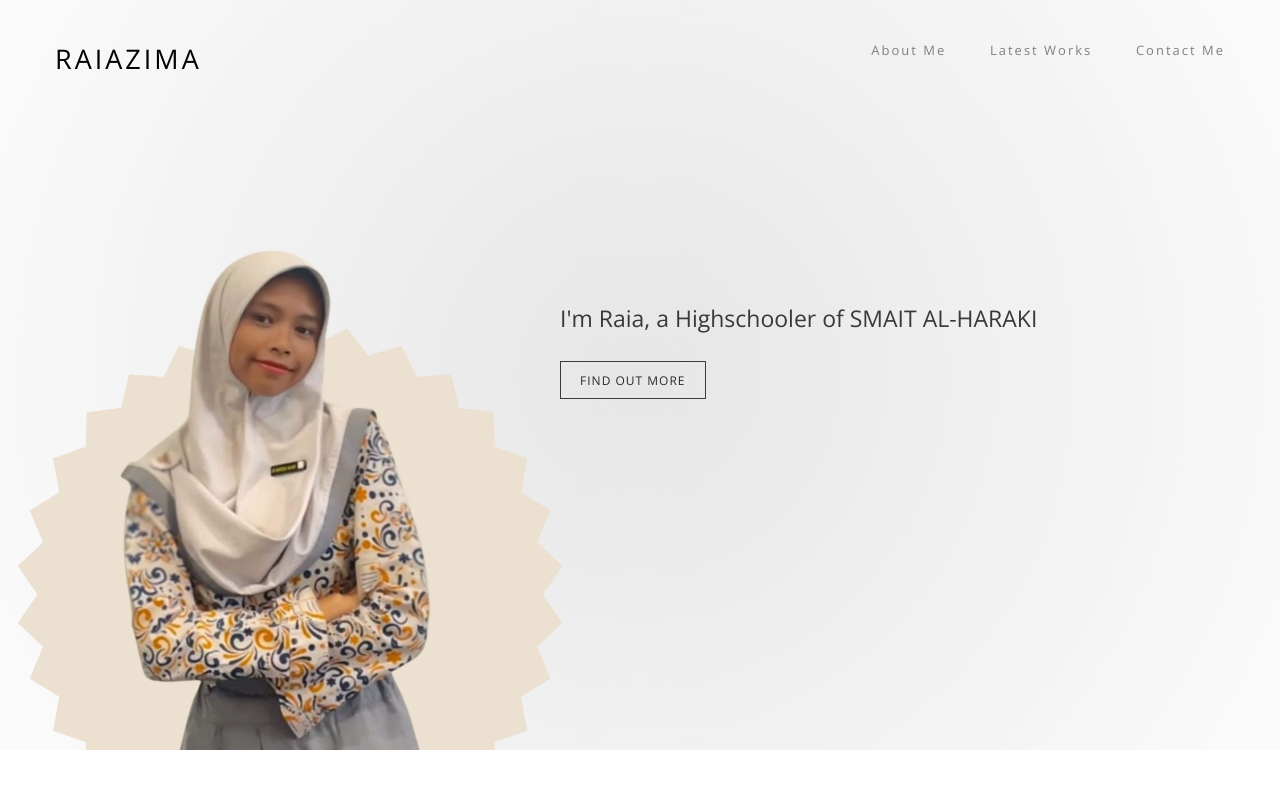
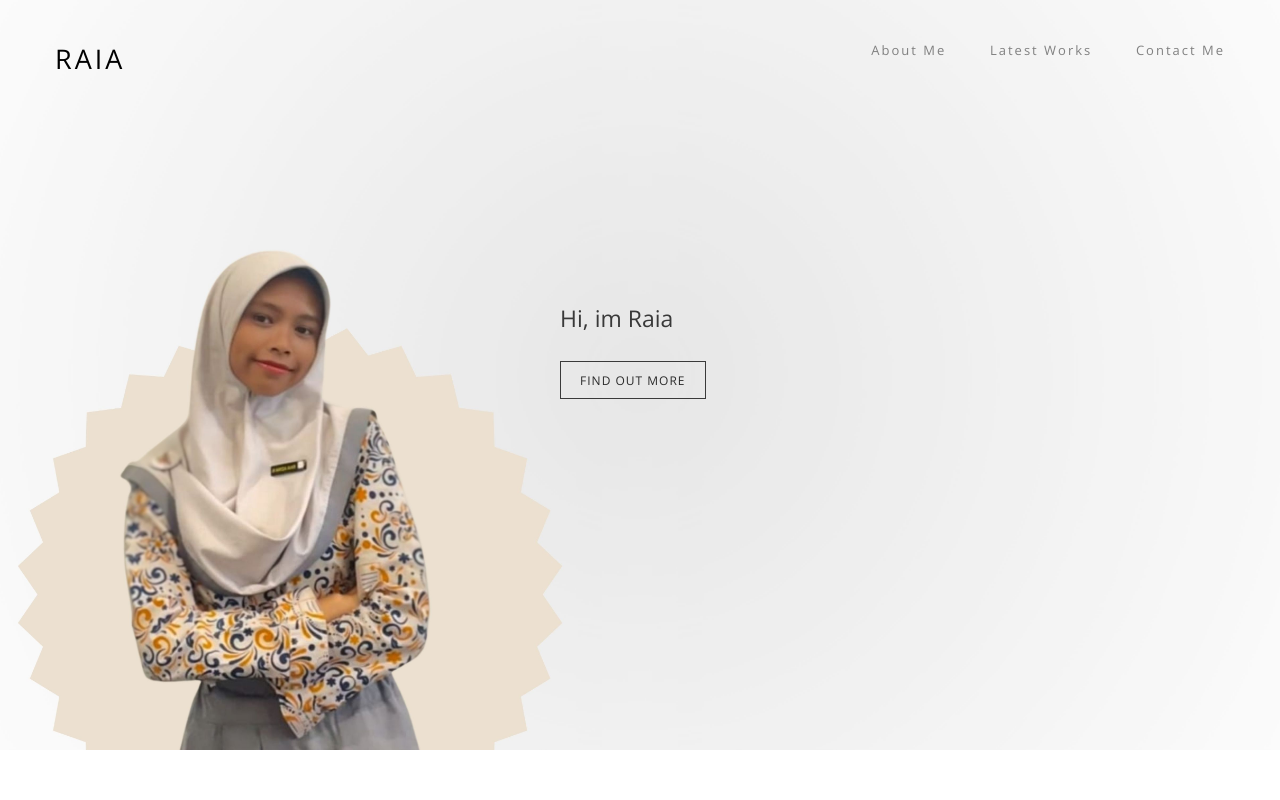
Before and after one commit to raiaazimaa/TIK-IPA, a plain HTML site: page index.html in a window 1280 px wide. Shown: the top 800 px of the page. Drawn offline with nearby package versions, Linux system fonts and the light colour scheme.

Commit message:
Update index.html

```diff
--- a/index.html
+++ b/index.html
@@ -23,7 +23,7 @@
 <section class="banner" role="banner">
   <!-- Navigation Section -->
   <header id="header">
-    <div class="header-content clearfix"> <a class="logo" href="#">Raiazima</a>
+    <div class="header-content clearfix"> <a class="logo" href="#">Raia</a>
       <nav class="navigation" role="navigation">
         <ul class="primary-nav">
           <li><a href="#introduction">About Me</a></li>
@@ -38,7 +38,7 @@
   <div class="container">
     <div class="col-md-7 banner-inner-wrapper">
       <div class="banner-text">
-        <h1>I'm Raia, a Highschooler of SMAIT AL-HARAKI </h1>
+        <h1>Hi, im Raia </h1>
         <a href="#" class="btn">Find out more</a> </div>
       <!-- banner text -->
     </div>
```
